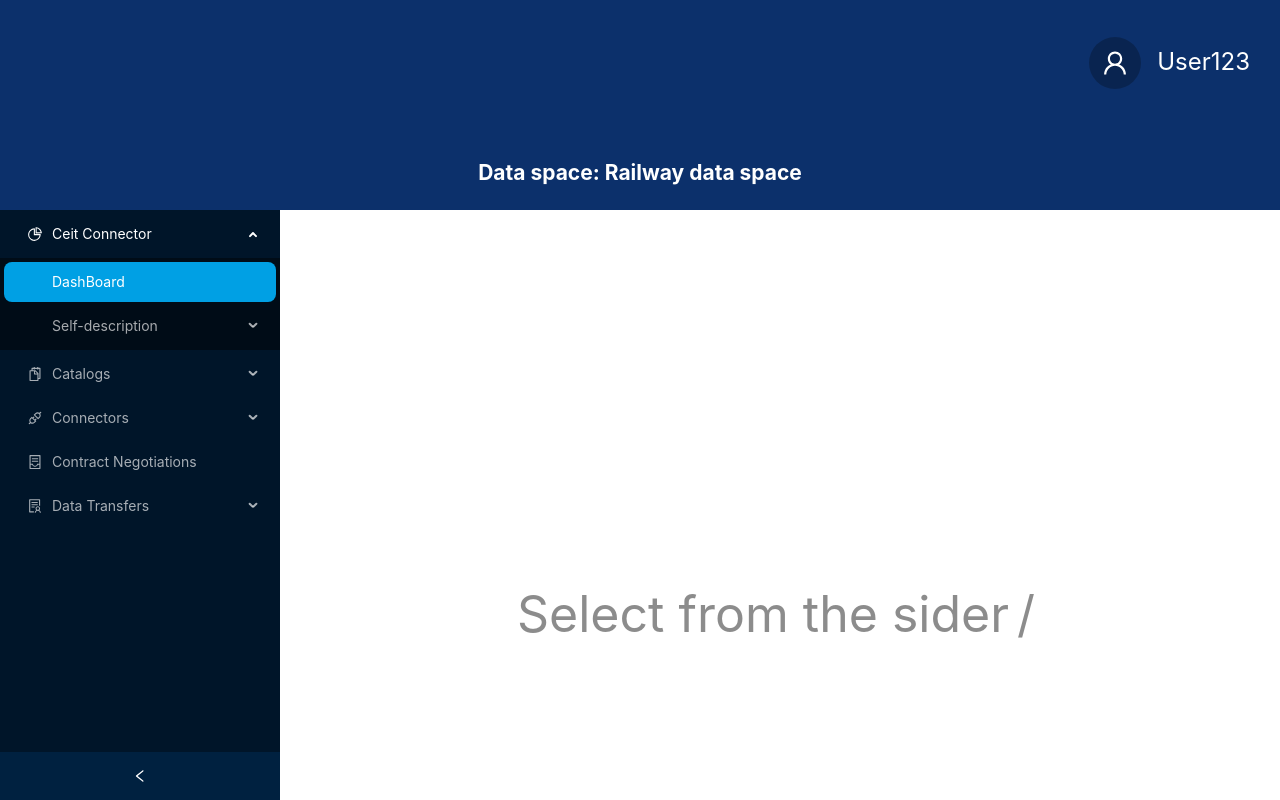
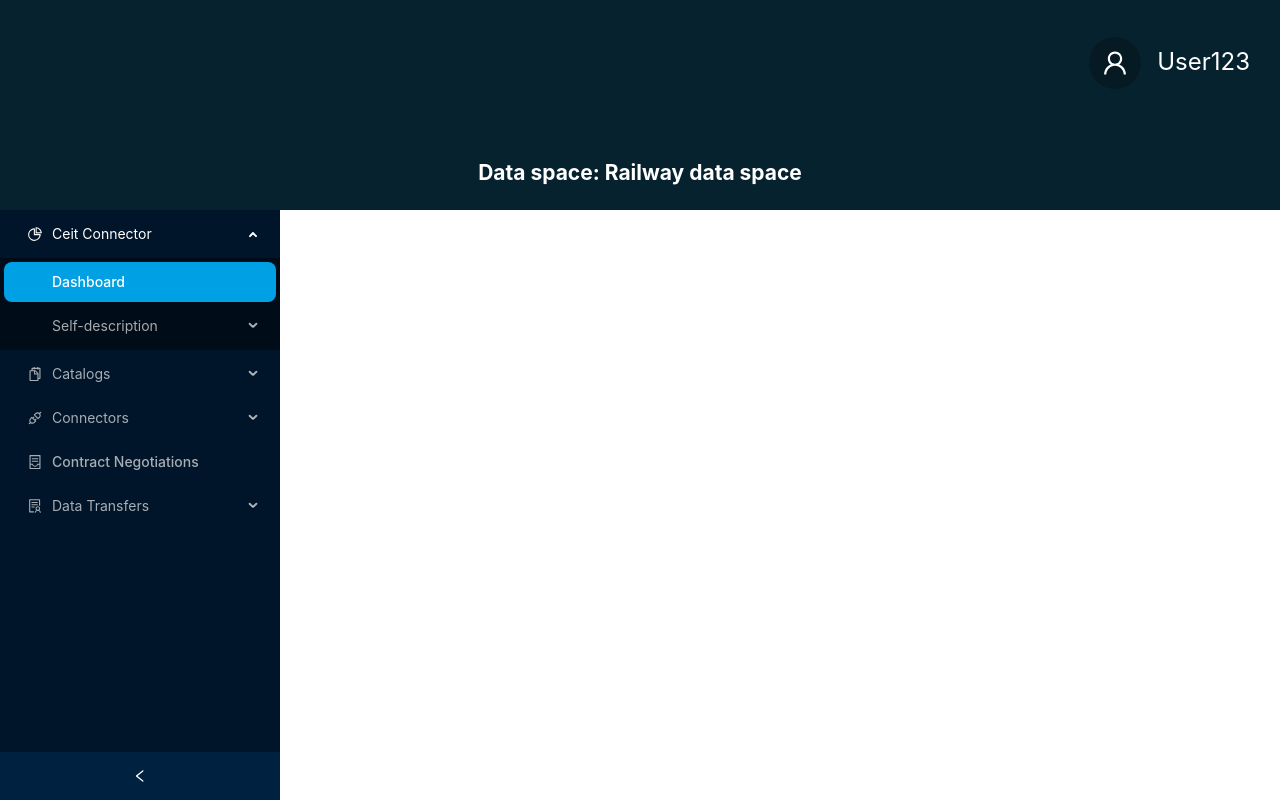
Before and after one commit to MariusGuceanu/FrontendProyect, a React (Vite) app: page / in a window 1280 px wide. Both pictures are taken after a click on the element "Ceit Connector". Shown: the top 800 px of the page. Built offline with nearby package versions, Linux system fonts and the light colour scheme.

Commit message:
Routes configured, errors solved and first pages

```diff
--- a/src/App.jsx
+++ b/src/App.jsx
@@ -1,12 +1,12 @@
-import React from 'react'
-import { Routes, Route } from "react-router-dom";
-import { HomePage } from "./pages/home";
-import "./App.css";
+import React from 'react';
+import { Routes, Route } from 'react-router-dom';
+import HomeLayout from './layouts/homeLayout';
 
 function App() {
   return (
     <Routes>
-      <Route path="/" element={<HomePage />} />
+      {/* Define la ruta para el HomeLayout */}
+      <Route path="*" element={<HomeLayout />} />
     </Routes>
   );
 }
--- a/src/components/menuItems.jsx
+++ b/src/components/menuItems.jsx
@@ -1,4 +1,5 @@
 import React from "react";
+import { Link } from 'react-router-dom';
 import {
     SnippetsOutlined,
     PieChartOutlined,
@@ -24,8 +25,7 @@ function getItem(label, key, icon, children) {
         children: [
             {
                 key: '1',
-          label: 'DashBoard',
-
+                label: <Link to="/dashboard">Dashboard</Link>,
             },
             {
                 key: 'subSD',
@@ -33,15 +33,15 @@ function getItem(label, key, icon, children) {
                 children: [
                     {
                         key: '2',
-              label: 'View/Edit',
+                        label: <Link to="/self-description/view-edit">View/Edit</Link>,
                     },
                     {
                         key: '3',
-              label: 'Publish',
+                        label: <Link to="/self-description/publish">Publish</Link>,
                     },
                     {
                         key: '4',
-              label: 'Enable/Disable'
+                        label: <Link to="/self-description/enable-disable">Enable/Disable</Link>,
                     },
                 ],
             },
@@ -54,7 +54,7 @@ function getItem(label, key, icon, children) {
         children: [
             {
                 key: '5',
-          label: '+New',
+                label: <Link to="/catalogs/new">+New</Link>,
             },
             {
                 key: '6',
@@ -69,7 +69,7 @@ function getItem(label, key, icon, children) {
     {
         key: 'sub3',
         label: 'Connectors',
-      icon: <ApiOutlined/>,
+        icon: <ApiOutlined />,
         children: [
             {
                 key: '8',
@@ -77,27 +77,26 @@ function getItem(label, key, icon, children) {
             },
             {
                 key: '9',
-          label: 'Connector 2'
-        }
+                label: 'Connector 2',
+            },
         ],
     },
     {
         key: 'sub4',
-      label: 'Contract Negotiations',
+        label: <Link to="/contract-negotiations">Contract Negotiations</Link>,
         icon: <ContainerOutlined />,
     },
     {
         key: 'sub5',
         label: 'Data Transfers',
-      icon: <SolutionOutlined/>,
+        icon: <SolutionOutlined />,
         children: [
             {
                 key: '10',
-          label: '+New'
-        }
+                label: <Link to="/data-transfers/new">+New</Link>,
+            },
         ],
     },
 ];
 
-
 export default Items;
--- a/src/layouts/homeLayout.jsx
+++ b/src/layouts/homeLayout.jsx
@@ -1,8 +1,10 @@
 import React, { useState } from 'react';
-import { Breadcrumb, Flex, Layout, Menu, theme } from 'antd';
+import { BrowserRouter as Router, Routes, Route, Link } from 'react-router-dom';
+import { Layout, Menu, theme } from 'antd';
 import Items from '../components/menuItems';
 import Profile from '../components/profile';
-
+import Dashboard from '../pages/dashboard';
+import ContractNegotiations from '../pages/contractNegotiations';
 const { Header, Content, Sider } = Layout;
 
 <Items />
@@ -14,6 +16,7 @@ const HomeLayout = () => {
   } = theme.useToken();
 
   return (
+
       <Layout
         style={{
           minHeight: '100vh',
@@ -22,14 +25,14 @@ const HomeLayout = () => {
         <Header
           style={{
             padding: 0,
-          background: '#0c306b',
+            background: '#06222e',
             width: '100%',
             minHeight: 210,
             alignContent: 'start'
           }}
         >
           <div>
-          <Profile/>
+            <Profile />
           </div>
 
           <div style={{
@@ -76,24 +79,18 @@ const HomeLayout = () => {
                   alignContent: 'center'
                 }}
               >
-              <Breadcrumb
-                style={{
-                  marginBottom: '16px',
-                  fontSize: 50,
-                  display: 'flex',
-                  justifyContent: 'center'
-                }}
-                items={[
-                  { title: 'Select from the sider' },
-                  { title: '' }
-                ]}
-              />
 
+                <Routes>
+                  <Route path="/dashboard" element={<Dashboard/>} />
+                  <Route path="/contract-negotiations" element={<ContractNegotiations />} />
+
+                </Routes>
               </Content>
             </Layout>
           </Content>
         </Layout>
       </Layout>
+
   );
 };
 
--- /dev/null
+++ b/src/pages/contractNegotiations.jsx
@@ -0,0 +1,11 @@
+import React from "react";
+
+const ContractNegotiations = () => {
+    return (
+        <div>
+            <h1>Contract negotiations content</h1>
+        </div>
+    );
+};
+
+export default ContractNegotiations;
--- /dev/null
+++ b/src/pages/dashboard.jsx
@@ -0,0 +1,11 @@
+import React from "react";
+
+const Dashboard = () => {
+    return (
+        <div>
+            <h1> Dashboard content</h1>
+        </div>
+    );
+};
+
+export default Dashboard;
--- a/src/pages/home.jsx
+++ /dev/null
@@ -1,6 +0,0 @@
-import HomeLayout from "../layouts/homeLayout.jsx";
-
-
-export const HomePage = () => (
-    <HomeLayout />
-  );
```
Lines whose indentation alone changed are shown as unchanged.
